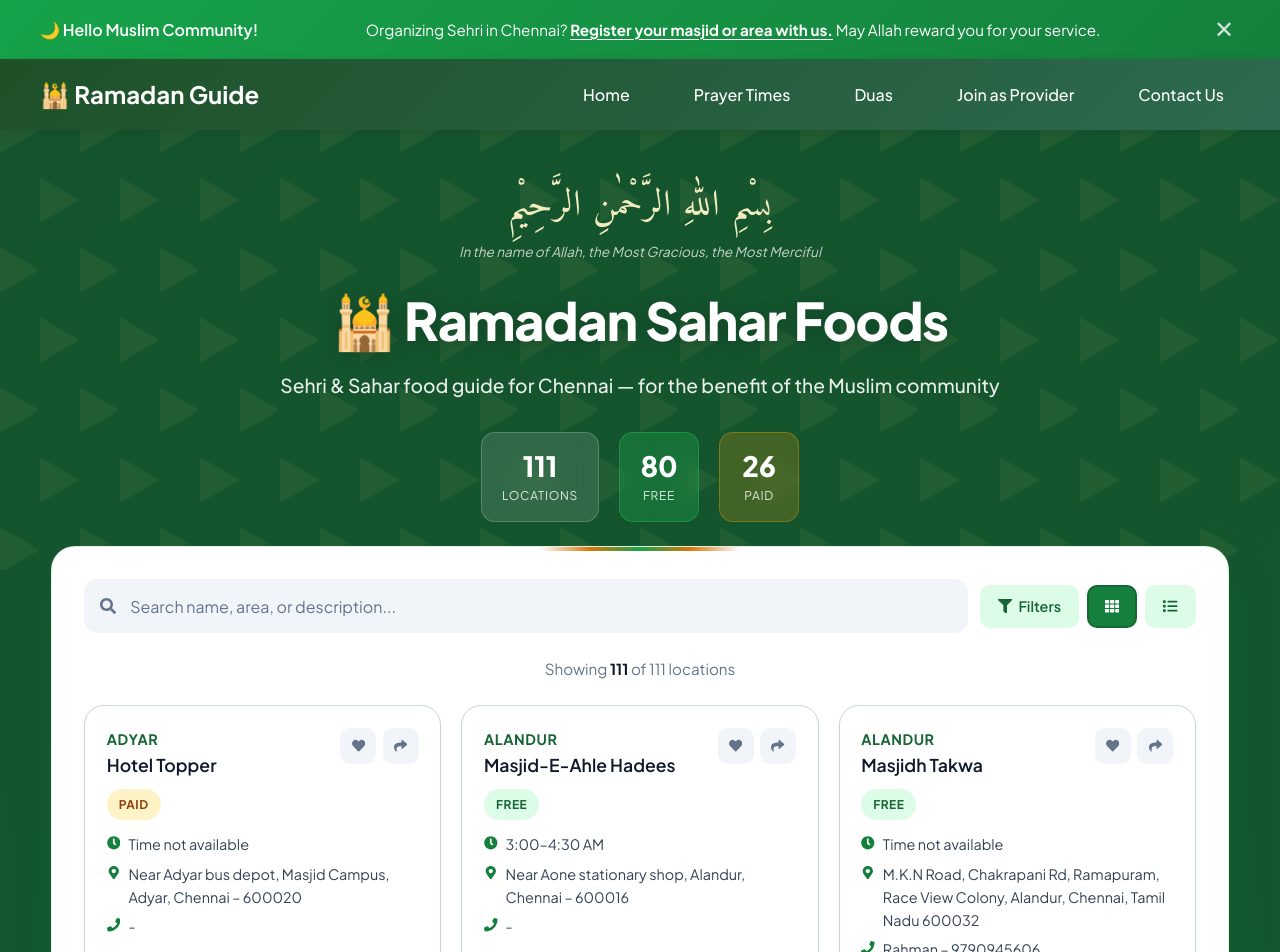
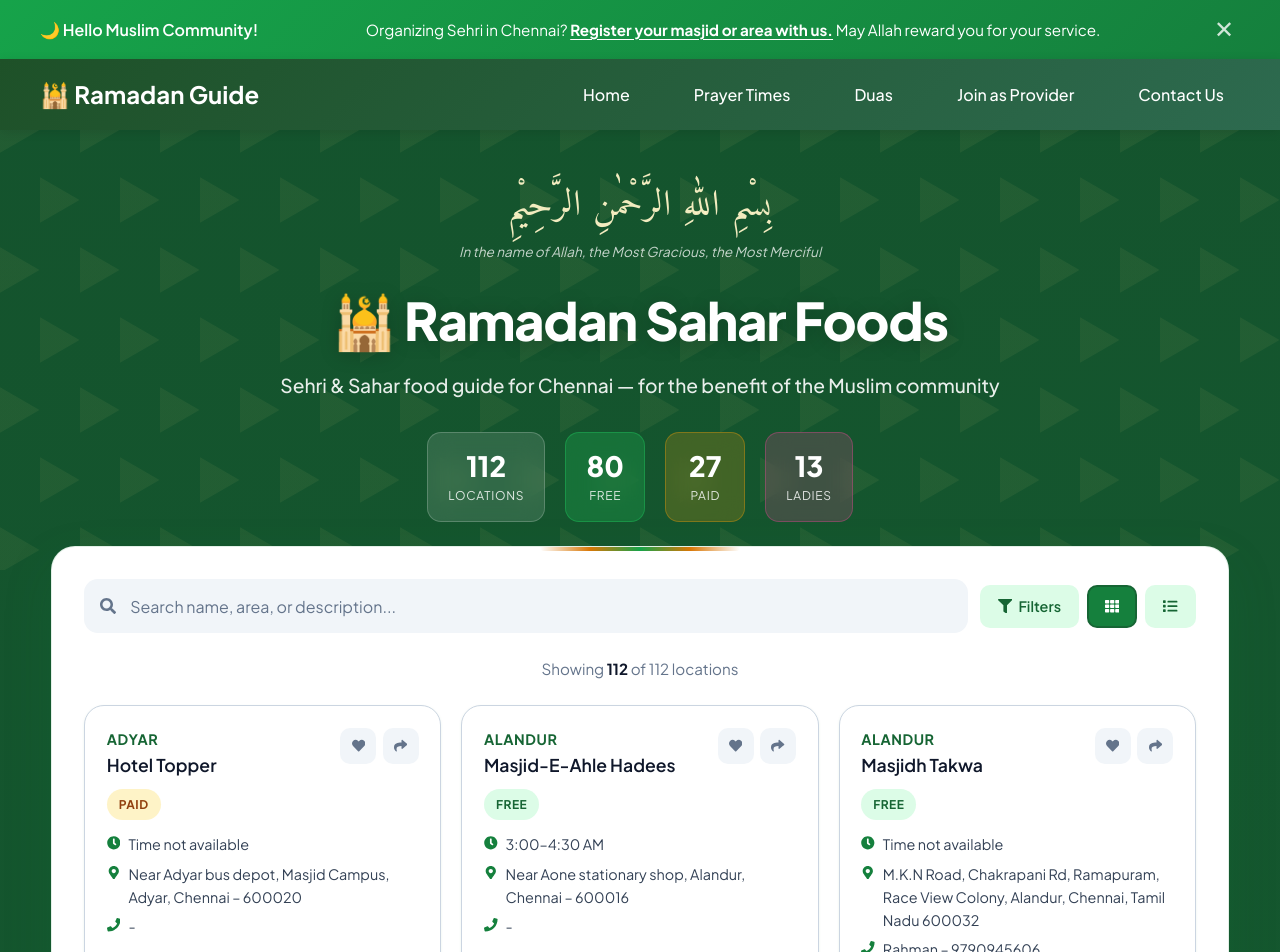
Before and after one commit to raysgithub17/rayhan-sahar-food, a React (Vite) app: page / in a window 1280 px wide. Shown: the top 952 px of the page. Built offline with nearby package versions, Linux system fonts and the light colour scheme.

Commit message:
Add ladies filter functionality with stat display and update sahar locations data to include ladies availability flag for applicable entries

```diff
--- a/src/App.css
+++ b/src/App.css
@@ -101,6 +101,11 @@
 .stat-paid {
   background: rgba(245, 158, 11, 0.2);
   border-color: rgba(245, 158, 11, 0.35);
+}
+
+.stat-ladies {
+  background: rgba(236, 72, 153, 0.2);
+  border-color: rgba(236, 72, 153, 0.35);
 }
 
 /* ---- Main container ---- */
@@ -274,6 +279,12 @@
 .pill-fav.active {
   background: #dc2626;
   border-color: #dc2626;
+  color: #fff;
+}
+
+.pill-ladies.active {
+  background: #ec4899;
+  border-color: #ec4899;
   color: #fff;
 }
 
--- a/src/App.jsx
+++ b/src/App.jsx
@@ -35,6 +35,7 @@ const App = () => {
   const [selectedLocation, setSelectedLocation] = useState("all");
   const [sortBy, setSortBy] = useState("location"); // "location" | "type"
   const [showFavoritesOnly, setShowFavoritesOnly] = useState(false);
+  const [showLadiesOnly, setShowLadiesOnly] = useState(false);
   const [viewMode, setViewMode] = useState("grid"); // "grid" | "list"
   const [favorites, setFavorites] = useState(() => {
     try {
@@ -72,7 +73,8 @@ const App = () => {
         selectedLocation === "all" || item.location === selectedLocation;
       const id = getItemId(item);
       const matchesFav = !showFavoritesOnly || favorites.includes(id);
-      return matchesSearch && matchesType && matchesLocation && matchesFav;
+      const matchesLadies = !showLadiesOnly || item.ladies === true;
+      return matchesSearch && matchesType && matchesLocation && matchesFav && matchesLadies;
     });
 
     if (sortBy === "location") {
@@ -92,6 +94,7 @@ const App = () => {
     selectedLocation,
     sortBy,
     showFavoritesOnly,
+    showLadiesOnly,
     favorites,
   ]);
 
@@ -146,6 +149,7 @@ const App = () => {
 
   const freeCount = saharData.filter((i) => i.type === "Free").length;
   const paidCount = saharData.filter((i) => i.type === "Paid").length;
+  const ladiesCount = saharData.filter((i) => i.ladies === true).length;
 
   return (
     <>
@@ -179,6 +183,10 @@ const App = () => {
             <div className="stat stat-paid">
               <span className="stat-num">{paidCount}</span>
               <span className="stat-label">Paid</span>
+            </div>
+            <div className="stat stat-ladies">
+              <span className="stat-num">{ladiesCount}</span>
+              <span className="stat-label">Ladies</span>
             </div>
           </div>
         </div>
@@ -295,6 +303,13 @@ const App = () => {
                 >
                   <FaHeart />
                   Favorites ({favorites.length})
+                </button>
+                <button
+                  type="button"
+                  className={`pill pill-ladies ${showLadiesOnly ? "active" : ""}`}
+                  onClick={() => setShowLadiesOnly((v) => !v)}
+                >
+                  👩 Ladies Available ({ladiesCount})
                 </button>
               </motion.div>
             )}
@@ -440,6 +455,7 @@ const App = () => {
                   setSelectedType("all");
                   setSelectedLocation("all");
                   setShowFavoritesOnly(false);
+                  setShowLadiesOnly(false);
                 }}
               >
                 Clear filters
--- a/src/data.js
+++ b/src/data.js
@@ -28,6 +28,7 @@ const saharLocations = [
     time: "2:30 AM onwards",
     contact: "Abuthahir Abuthahir – 9751092890",
     description: "Poonamallee | Open for All",
+    ladies: true,
   },
   {
     location: "Guindy Market",
@@ -48,6 +49,7 @@ const saharLocations = [
     time: "2:30 AM – 4:00 AM",
     contact: "9940321781",
     description: "Pre-registration must | Token issued February 14-16",
+    ladies: true,
   },
   {
     location: "Triplicane",
@@ -68,6 +70,7 @@ const saharLocations = [
     time: "3:00 AM – 4:00 AM",
     contact: "9841195318",
     description: "Pre-registration must | For students/workers/hospital guests",
+    ladies: true,
   },
   {
     location: "Perungudi",
@@ -78,6 +81,7 @@ const saharLocations = [
     time: "11:00 PM – 12:00 AM",
     contact: "9551711510",
     description: "provided after taraweeh | Delivered to workplaces/hostels for paid for ladies",
+    ladies: true,
   },
   {
     location: "Saidapet",
@@ -118,6 +122,7 @@ const saharLocations = [
     time: "11:00 PM – 11:30 PM",
     contact: "9941234386",
     description: "Pre-registration must | Free sahur parcel nightly",
+    ladies: true,
   },
   {
     location: "Ambattur",
@@ -418,6 +423,7 @@ const saharLocations = [
     time: "3:00 AM – 4:00 AM",
     contact: "8428377778",
     description: "Pre-registration must | Sahur for workers/hospital visitors",
+    ladies: true,
   },
   {
     location: "Medavakkam",
@@ -448,6 +454,7 @@ const saharLocations = [
     time: "3:00 AM – 4:00 AM",
     contact: "9840290766",
     description: "Pre-registration must | Sahur meal available",
+    ladies: true,
   },
   {
     location: "Saidapet West",
@@ -558,6 +565,7 @@ const saharLocations = [
     time: "3:00 AM – 4:15 AM",
     contact: "Abdul Aziz – 9094560414",
     description: "Pre-registration must | Poor/travelers welcome",
+    ladies: true,
   },
   {
     location: "Tambaram West",
@@ -618,6 +626,7 @@ const saharLocations = [
     time: "3:00 AM",
     contact: "9884193210",
     description: "Pre-registration must | Full Ramadan Sahur package available",
+    ladies: true,
   },
   {
     location: "Madipakkam",
@@ -768,6 +777,7 @@ const saharLocations = [
     time: "3:00 AM – 4:00 AM",
     contact: "9894239866",
     description: "Pre-registration must | Free Sahur meal",
+    ladies: true,
   },
   {
     location: "Velachery",
@@ -898,6 +908,7 @@ const saharLocations = [
     time: "2:30 AM – 4:00 AM",
     contact: "9047217378",
     description: "Pre-registration must | Parcel only",
+    ladies: true,
   },
   {
     location: "Triplicane",
@@ -948,6 +959,7 @@ const saharLocations = [
     time: "Time not available",
     contact: "9342391015",
     description: "Pre-registration required: https://forms.gle/R5jASkt73P5FHx5V7. Only for sisters staying in PG / alone.",
+    ladies: true,
   },
   {
     location: "Madras Medical College",
@@ -1109,6 +1121,17 @@ const saharLocations = [
     contact: "Jafrin – 9677620573",
     description: "",
   },
+  {
+    location: "Perambur",
+    name: "Sahar Meal Arrangement - Thiru.V.K. Nagar",
+    type: "Paid",
+    category: "Home Delivery",
+    address: "Perambur, Chennai",
+    time: "Time not available",
+    contact: "9791094468",
+    description: "Sahar meal for expatriate employees, students in hostels, hospital patients, and underprivileged. Registration required before Asr daily. One day meal: 50 rupees. Contact Mr. Asif Sahib. Additional contacts: Janab Ilyas Sb, Janab Aarif Sb, Janab Ejaz Sb.",
+    ladies: true,
+  },
 ];
 
 export default saharLocations;
```
